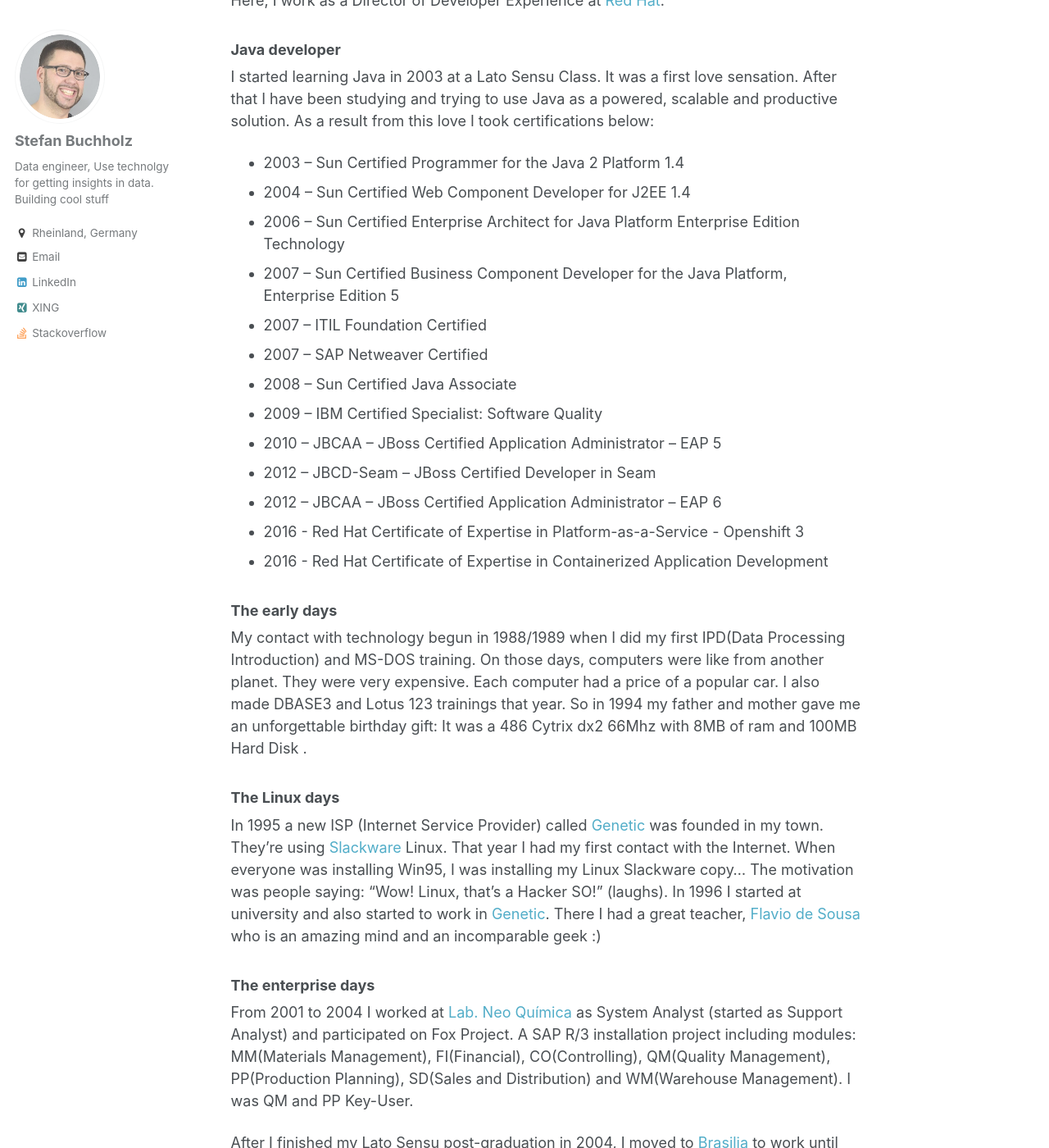
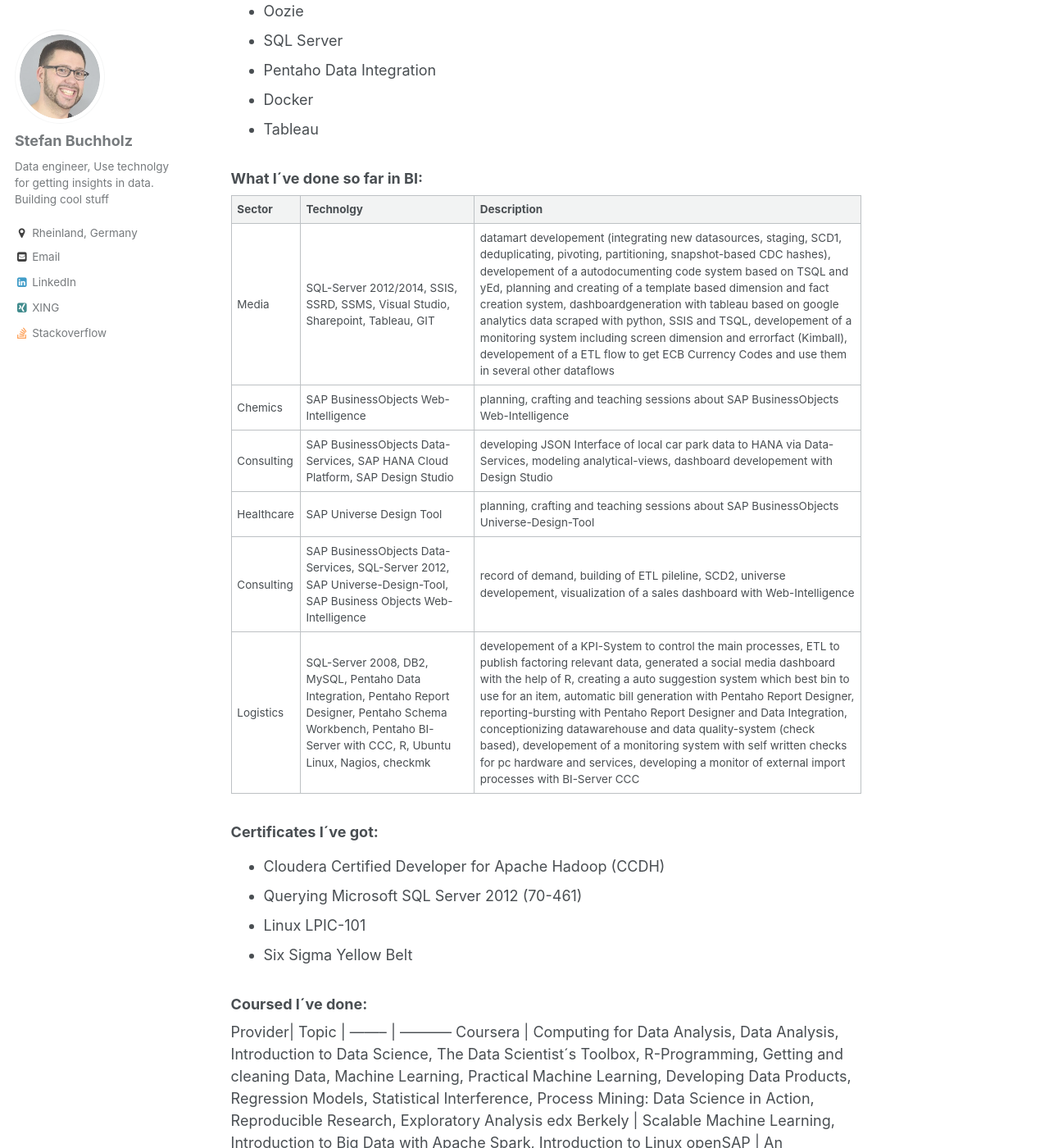
Before and after one commit to gordonshamway/blog, a Jekyll site: the page built from about/index.md, in a window 1280 px wide and 1400 px high, scrolled down 612 px. Shown: the whole window at 82% size. Built offline with Jekyll 4.4.1, drawn with Linux system fonts in a browser that asks for light colours; some of the changed text lies outside the part shown.

Commit message:
updated my details and history

```diff
--- a/about/index.md
+++ b/about/index.md
@@ -3,67 +3,53 @@
 title: About Me
 ---
 
-> TLDR; Short and Copyable version
---------------------------------
-> Rafael Benevides is a Director of Developer Experience at [Red Hat](http://www.redhat.com).
-In his current role he helps developers worldwide to be more effective in software development,
-and he also promotes tools and practices that help them to be more productive.
-He worked in several fields including application
-architecture and design. Besides that, he is a member
-of [Apache DeltaSpike](http://deltaspike.apache.org) PMC
-- a Duke’s Choice Award winner project.  And a speaker in conferences like JUDCon, TDC, JavaOne and Devoxx.
-[Twitter](http://twitter.com/rafabene)
-| [LinkedIn](https://www.linkedin.com/in/rafaelbenevides)
-| [rafabene.com](http://rafabene.com)
-
-<hr>
-
 ### Who am I?
 
-Hi, my name is Rafael Benevides. I am a 38 years old Brazilian who lives in [Raleigh,NC](https://www.google.com/maps/place/Raleigh,+NC/). Here, I work as a Director of Developer Experience at [Red Hat](http://www.redhat.com).
+Hi, my Name is Stefan Buchholz and I´m a Data Engineer working in a Consulting position @ rheindata
+I´m interessted all about data, data pipelines and architectures like Hadoop. From the step where data is generated into a file
+all over the databases through a datawarehouse and visualization while finally transfered with machine learning into valuable insights.
 
-### Java developer
-I started learning Java in 2003 at a Lato Sensu Class. It was a first love sensation. After that I have been studying and trying to use Java as a powered, scalable and productive solution. As a result from this love I took certifications below:
+Since I started reading about Pentaho Datawarehouses in 2009 I was hooked. Additionally Machine Learning and Kaggle Competitions where making me interessted into the whole data world. I wanted to be part of it...
 
-- 2003 – Sun Certified Programmer for the Java 2 Platform 1.4
-- 2004 – Sun Certified Web Component Developer for J2EE 1.4
-- 2006 – Sun Certified Enterprise Architect for Java Platform Enterprise Edition Technology
-- 2007 – Sun Certified Business Component Developer for the Java Platform, Enterprise Edition 5
-- 2007 – ITIL Foundation Certified
-- 2007 – SAP Netweaver Certified
-- 2008 – Sun Certified Java Associate
-- 2009 – IBM Certified Specialist: Software Quality
-- 2010 – JBCAA – JBoss Certified Application Administrator – EAP 5
-- 2012 – JBCD-Seam – JBoss Certified Developer in Seam
-- 2012 – JBCAA – JBoss Certified Application Administrator – EAP 6
-- 2016 - Red Hat Certificate of Expertise in Platform-as-a-Service - Openshift 3
-- 2016 - Red Hat Certificate of Expertise in Containerized Application Development
+**My actual interests are:**
 
-### The early days
+- PySpark
+- Hive
+- Oozie
+- SQL Server
+- Pentaho Data Integration
+- Docker
+- Tableau
 
-My contact with technology begun in 1988/1989 when I did my first IPD(Data Processing Introduction) and MS-DOS training. On those days, computers were like from another planet. They were very expensive. Each computer had a price of a popular car. I also made DBASE3 and Lotus 123 trainings that year. So in 1994 my father and mother gave me an unforgettable birthday gift: It was a 486 Cytrix dx2 66Mhz with 8MB of ram and 100MB Hard Disk .
+### What I´ve done so far in BI:
 
-### The Linux days
+Sector     | Technolgy	| Description
+-------- | ----------- |
+Media | SQL-Server 2012/2014, SSIS, SSRD, SSMS, Visual Studio, Sharepoint, Tableau, GIT | datamart developement (integrating new datasources, staging, SCD1, deduplicating, pivoting, partitioning, snapshot-based CDC hashes), developement of a autodocumenting code system based on TSQL and yEd, planning and creating of a template based dimension and fact creation system, dashboardgeneration with tableau based on google analytics data scraped with python, SSIS and TSQL, developement of a monitoring system including screen dimension and errorfact (Kimball), developement of a ETL flow to get ECB Currency Codes and use them in several other dataflows
+Chemics | SAP BusinessObjects Web-Intelligence | planning, crafting and teaching sessions about SAP BusinessObjects Web-Intelligence
+Consulting | SAP BusinessObjects Data-Services, SAP HANA Cloud Platform, SAP Design Studio | developing JSON Interface of local car park data to HANA via Data-Services, modeling analytical-views, dashboard developement with Design Studio
+Healthcare | SAP Universe Design Tool | planning, crafting and teaching sessions about SAP BusinessObjects Universe-Design-Tool
+Consulting |SAP BusinessObjects Data-Services, SQL-Server 2012, SAP Universe-Design-Tool, SAP Business Objects Web-Intelligence | record of demand,  building of ETL pileline, SCD2, universe developement, visualization of a sales dashboard with Web-Intelligence
+Logistics | SQL-Server 2008, DB2, MySQL, Pentaho Data Integration, Pentaho Report Designer, Pentaho Schema Workbench, Pentaho BI-Server with CCC, R, Ubuntu Linux, Nagios, checkmk | developement of a KPI-System to control the main processes, ETL to publish factoring relevant data, generated a social media dashboard with the help of R, creating a auto suggestion system which best bin to use for an item, automatic bill generation with Pentaho Report Designer, reporting-bursting with Pentaho Report Designer and Data Integration, conceptionizing datawarehouse and data quality-system (check based), developement of a monitoring system with self written checks for pc hardware and services, developing a monitor of external import processes with BI-Server CCC
 
-In 1995 a new ISP (Internet Service Provider) called [Genetic](http://www.genetic.com.br/) was founded in my town. They’re using [Slackware](http://www.slackware.com/) Linux. That year I had my first contact with the Internet. When everyone was installing Win95, I was installing my Linux Slackware copy… The motivation was people saying: “Wow! Linux, that’s a Hacker SO!” (laughs). In 1996 I started at university and also started to work in [Genetic](http://www.genetic.com.br/). There I had a great teacher, [Flavio de Sousa](http://flaviodesousa.com/) who is an amazing mind and an incomparable geek :)
+### Certificates I´ve got:
+- Cloudera Certified Developer for Apache Hadoop (CCDH)
+- Querying Microsoft SQL Server 2012 (70-461)
+- Linux LPIC-101
+- Six Sigma Yellow Belt
 
-### The enterprise days
-From 2001 to 2004 I worked at [Lab. Neo Química](http://www.neoquimica.com.br/) as System Analyst (started as Support Analyst) and participated on Fox Project. A SAP R/3 installation project including modules: MM(Materials Management), FI(Financial), CO(Controlling), QM(Quality Management), PP(Production Planning), SD(Sales and Distribution) and WM(Warehouse Management). I was QM and PP Key-User.
 
-After I finished my Lato Sensu post-graduation in 2004, I moved to [Brasilia](https://www.google.com/maps/place/Brasília+-+Federal+District,+Brazil/) to  work until May 2007 in Politec allocated in [Brazilian Ministry of Justice](http://www.justica.gov.br/) where I participated in many projects that uses Java from Persistence Engine, passing by Business Component, and finally in view (Web or Desktop).
-I worked for [Summa Technologies](http://www.summa-tech.com/) and [INEP](http://www.inep.gov.br/) developing system with 20.000 simultaneous users.
 
-In november of 2009 I joinned [Red Hat](http://www.redhat.com/en) as JBoss Consultant. In 2012 I moved to Software Engineer working hard to promote enterprise Java solutions in an effective way. Since 2016 I become a Senior Product Manager, having the mission push even further the tools and practices that help developers to be more productive.
+### Coursed I´ve done:
+Provider| Topic	|
+-------- | -----------
+Coursera | Computing for Data Analysis, Data Analysis, Introduction to Data Science, The Data Scientist´s Toolbox, R-Programming, Getting and cleaning Data, Machine Learning, Practical Machine Learning, Developing Data Products, Regression Models, Statistical Interference, Process Mining: Data Science in Action, Reproducible Research, Exploratory Analysis
+edx Berkely | Scalable Machine Learning, Introduction to Big Data with Apache Spark, Introduction to Linux
+openSAP | An Introduction to SAP HANA by Dr. Vishal Sikka, BI Clients and Applications on SAP HANA, Introduction to SAP HANA Cloud Platform, SAP Business Warehouse powered by SAP HANA, BI 4 Platform Innovation and Implementation, SAP´s UX Strategy in a Nutshell by Sam Yen
 
-My actual interests are:
-
-- Object Oriented / Functional Programming
-- Javascript (AngularJS and NodeJS)
-- Productive and Scalable Solutions
-- Containers (Docker, Kubernetes and Openshift)
-- DevOps tools and practices
-- Microservices
-- Agile Methodologies
+### Education:
+Business-Engineer (diploma) from University of Applied Science - DE-Mönchengladbach / Krefeld
+Logistics (intermediate diploma) frin Fontys Hogeschool - NL-Venlo
 
 That’s all.
 
```
